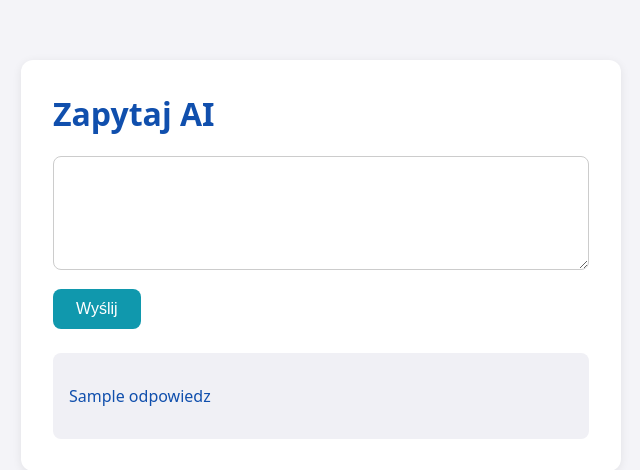
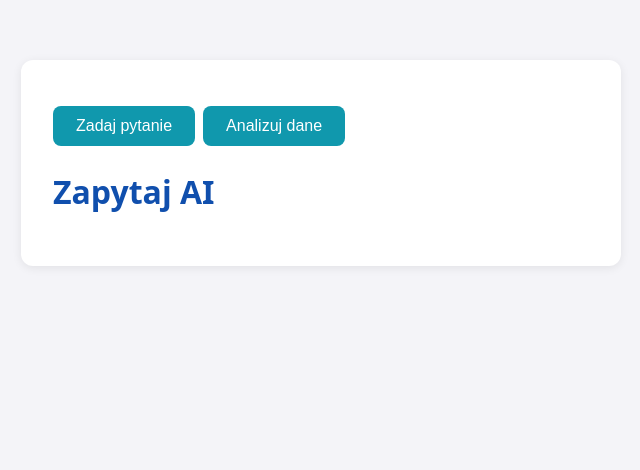
Before and after one commit to jnowak-it/Career_Wings, a Flask app: template chatbot/templates/index.html in a window 1280 px wide. Shown: the top 470 px of the page, without its empty margins (319-959 px from the left). Run offline with Flask 3, Linux system fonts and the light colour scheme; the template is opened without the code that fills it: most values are stand-ins (such as "Sample title", 1, 10 or a date in 2020).

Commit message:
feat: add CSV upload tab with tab navigation

```diff
--- a/chatbot/app.py
+++ b/chatbot/app.py
@@ -4,12 +4,13 @@
 from dotenv import load_dotenv
 
 load_dotenv()
-client = Anthropic(api_key=os.getenv("ANTROPHIC_API_KEY"))
+client = Anthropic(api_key=os.getenv("ANTHROPIC_API_KEY"))
 
 app = Flask(__name__)
 @app.route("/")
 def strona_glowna():
-    return render_template("index.html")
+    return render_template("index.html", aktywna_zakladka="pytanie")
+
 @app.route("/zapytaj", methods=["POST"])
 def zapytaj():
     pytanie = request.form.get("pytanie")
@@ -21,6 +22,14 @@
     )
     odpowiedz = response.content[0].text
 
-    return render_template("index.html", odpowiedz=odpowiedz)
+    return render_template("index.html", odpowiedz=odpowiedz, aktywna_zakladka="pytanie")
+
+@app.route("/analizuj", methods=["POST"])
+def analizuj():
+    plik = request.files.get("plik_csv")
+
+    if plik is None or plik.filename == "":
+        return render_template("index.html", podsumowanie="Nie wybrano pliku", aktywna_zakladka="analiza")
+    return render_template("index.html", podsumowanie=f"Otrzymano plik: {plik.filename}", aktywna_zakladka="analiza")
 if __name__ == "__main__":
     app.run(debug=True, port=5001)
--- a/chatbot/static/style.css
+++ b/chatbot/static/style.css
@@ -47,3 +47,32 @@
     border-radius: 8px;
     min-height: 40px;
 }
+
+.tabs {
+    display: flex;
+    gap: 8px;
+    margin-bottom: 24px;
+}
+
+.tab-button {
+    padding: 10px 20px
+    font-size: 15px
+    background-color: #f0f0f5
+    color: #104FAD
+    border: none
+    border-radius: 8px
+    cursor: pointer;
+}
+
+.tab-button.active {
+    background-color: #1098AD;
+    color: white;
+}
+
+.tab-content {
+    display: none;
+}
+
+.tab-content.active {
+    display: block;
+}
--- a/chatbot/templates/index.html
+++ b/chatbot/templates/index.html
@@ -8,11 +8,17 @@
 </head>
 <body>
     <main class="container">
+        <nav class="tabs">
+            <button class="tab-button {{ 'active' if aktywna_zakladka == 'pytanie' else '' }}" data-tab="pytanie">Zadaj pytanie</button>
+            <button class="tab-button {{ 'active' if aktywna_zakladka == 'analiza' else '' }}" data-tab="analiza">Analizuj dane</button>
+        </nav>
         <h1>Zapytaj AI</h1>
+
+        <div class="tab-content {{ 'active' if aktywna_zakladka == 'pytanie' else '' }}" id="pytanie">
             <form action="/zapytaj" method="POST">
                 <textarea
                     name="pytanie"
-                id="pytanie"
+                    id="pytanie-input"
                     rows="4"
                     placeholder="Wpisz swoje pytanie...">
                 </textarea>
@@ -21,6 +27,34 @@
             <div class="answer-box">
                 <p>{{ odpowiedz }}</p>
             </div>
+        </div>
+
+        <div class="tab-content {{ 'active' if aktywna_zakladka == 'analiza' else '' }}" id="analiza">
+            <form action="/analizuj" method="POST" enctype="multipart/form-data">
+                <input type="file" name="plik_csv" id="plik_csv" accept=".csv">
+                <button type="submit">Analizuj</button>
+            </form>
+            <div class="answer-box">
+                <p>{{ podsumowanie }}</p>
+            </div>
+        </div>
     </main>
+
+    <script>
+        const buttons = document.querySelectorAll('.tab-button');
+        const contents = document.querySelectorAll('.tab-content');
+
+        buttons.forEach(button => {
+            button.addEventListener('click', () => {
+                buttons.forEach(btn => btn.classList.remove('active'));
+                contents.forEach(content => content.classList.remove('active'));
+
+                button.classList.add('active');
+                const targetId = button.getAttribute('data-tab');
+                document.getElementById(targetId).classList.add('active');
+        });
+    });
+    </script>
+
 </body>
 </html>
```
Lines whose indentation alone changed are shown as unchanged.
